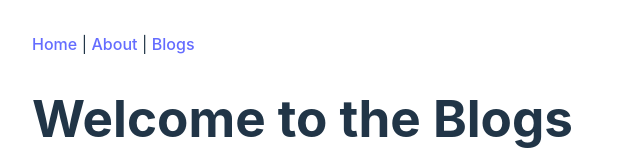
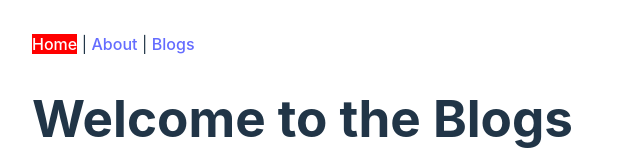
Before and after one commit to ahmad-fahrudin/react-fundamental, a React (Vite) app: page / in a window 1280 px wide. Shown: the top 160 px of the page, without its empty margins (0-640 px from the left). Built offline with nearby package versions, Linux system fonts and the light colour scheme.

Commit message:
dynamic navLink

```diff
--- a/src/layouts/RootLayout.jsx
+++ b/src/layouts/RootLayout.jsx
@@ -1,11 +1,27 @@
-import { Link, Outlet } from "react-router-dom";
+import { NavLink, Outlet } from "react-router-dom";
+import "../styles/index.css";
 
 function RootLayout() {
   return (
     <>
       <nav>
-        <Link to="/">Home</Link> | <Link to="/about">About</Link> |{" "}
-        <Link to="/blog">Blogs</Link>
+        <NavLink
+          className={({ isActive }) => (isActive ? "active" : "")}
+          to="/">
+          Home
+        </NavLink>{" "}
+        |{" "}
+        <NavLink
+          className={({ isActive }) => (isActive ? "active" : "")}
+          to="/about">
+          About
+        </NavLink>{" "}
+        |{" "}
+        <NavLink
+          className={({ isActive }) => (isActive ? "active" : "")}
+          to="/blog">
+          Blogs
+        </NavLink>
       </nav>
       <Outlet />
     </>
--- /dev/null
+++ b/src/styles/index.css
@@ -0,0 +1,4 @@
+.active {
+    background-color: red;
+    color: white;
+}
```
